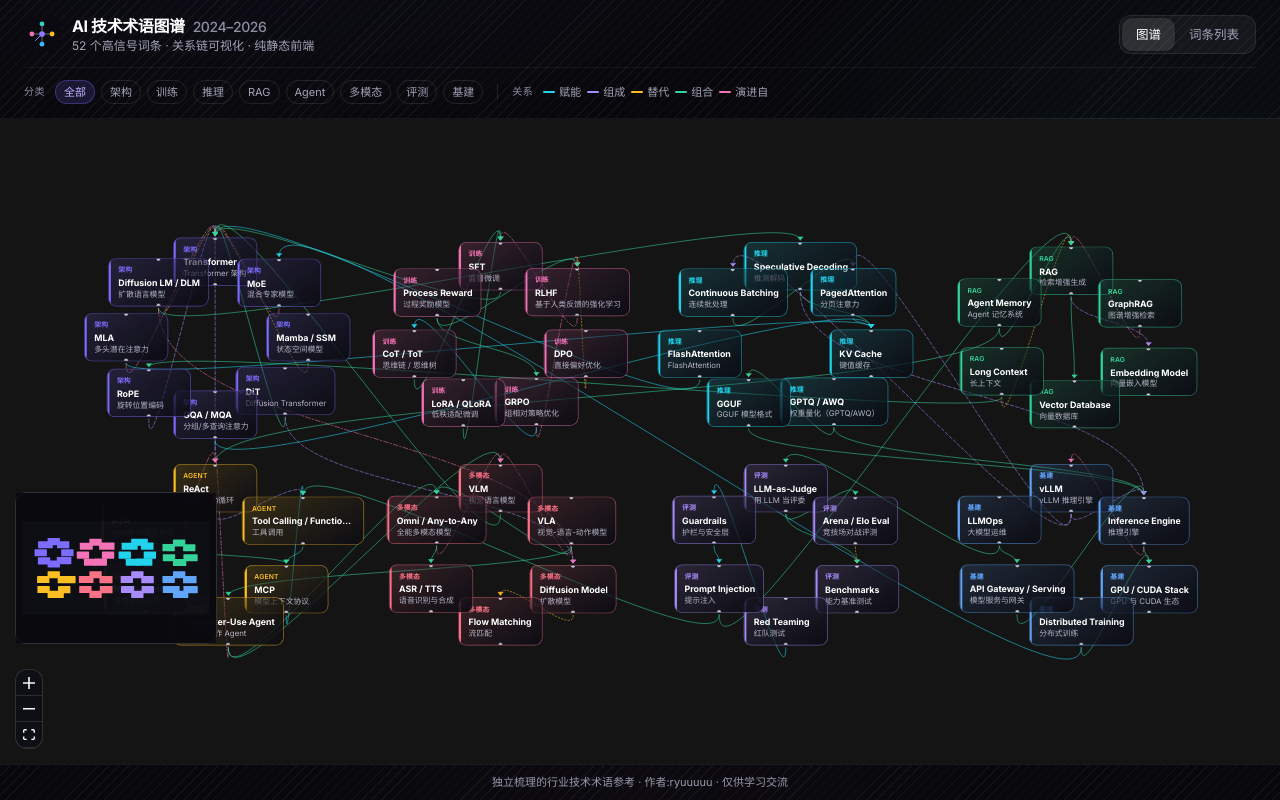
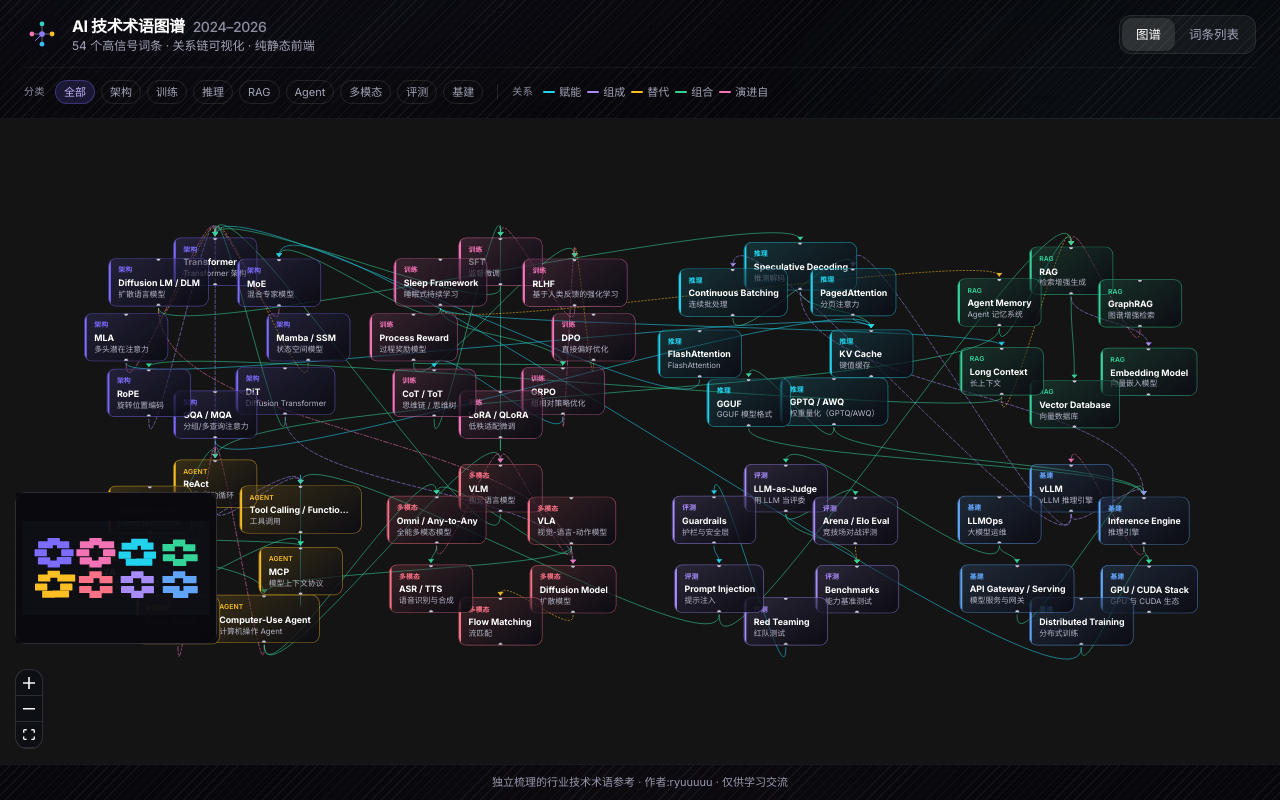
Before and after one commit to keepline/ai-tech-glossary, a React (Vite) app: page / in a window 1280 px wide. Built offline with nearby package versions, Linux system fonts and the light colour scheme.

Commit message:
feat: add Sleep Framework and Agent Harness glossary terms

```diff
--- a/src/data/terms.ts
+++ b/src/data/terms.ts
@@ -162,6 +162,18 @@ export const terms: Term[] = [
       '不只评估最终答案，还对推理中间步骤打分，提供更稠密的训练信号，缓解稀疏奖励下的探索困难。',
     whyItMatters:
       '对数学、代码等可分解任务尤为关键，是提升推理可靠性的重要对齐手段。',
+  },
+
+  {
+    id: 'sleep-framework',
+    en: 'Sleep Framework',
+    zh: '睡眠式持续学习',
+    category: '训练与对齐',
+    explanation:
+      'Google Research 提出的持续学习范式：在「清醒」阶段用短时记忆交互，在离线「睡眠」阶段做记忆巩固（向扩展的低秩 MoE 参数蒸馏）与「做梦」式自改进（随机专家合成数据 + RL 精炼），缓解灾难性遗忘并吸收新知识。',
+    whyItMatters:
+      '挑战「预训练后静态冻结」假设，把参数更新与上下文学习接到同一生命周期；2026-10-27 公开后迅速成为持续学习与长上下文参数化记忆的讨论焦点。',
+    yearHint: '2026',
   },
 
   // ── 推理与效率 ────────────────────────────────────────
@@ -363,6 +375,18 @@ export const terms: Term[] = [
     whyItMatters:
       '与 MCP 互补：MCP 侧重连工具与数据，A2A 侧重 Agent 彼此协作的标准化。',
     yearHint: '2025+',
+  },
+
+  {
+    id: 'agent-harness',
+    en: 'Agent Harness',
+    zh: 'Agent 运行时壳层',
+    category: 'Agent与工具',
+    explanation:
+      '围绕基础模型的执行脚手架：工具路由、状态/记忆、权限与安全哨兵、子 Agent 编排、校验与重试等运行时组件。模型负责推理，Harness 负责把推理落到可靠、可审计的多步执行。',
+    whyItMatters:
+      '2025–2026 业界共识「模型能力只是一半，另一半是 Harness」；Harness²、Work Agents 等近期工作把它推成独立技术层，与 MCP/A2A 共同构成 Agent 工程栈。',
+    yearHint: '2025–2026',
   },
 
   // ── 多模态 ────────────────────────────────────────────
@@ -579,6 +603,10 @@ export const edges: Edge[] = [
   { source: 'process-reward', target: 'rlhf', type: 'stacks-with' },
   { source: 'process-reward', target: 'grpo', type: 'stacks-with' },
   { source: 'grpo', target: 'cot', type: 'enables' },
+  { source: 'sleep-framework', target: 'moe', type: 'stacks-with' },
+  { source: 'sleep-framework', target: 'memory-agent', type: 'alternative-to' },
+  { source: 'sleep-framework', target: 'grpo', type: 'stacks-with' },
+  { source: 'sleep-framework', target: 'long-context', type: 'enables' },
 
   // 推理效率
   { source: 'paged-attention', target: 'kv-cache', type: 'enables' },
@@ -612,6 +640,11 @@ export const edges: Edge[] = [
   { source: 'a2a', target: 'multi-agent', type: 'enables' },
   { source: 'a2a', target: 'mcp', type: 'stacks-with' },
   { source: 'mcp', target: 'tool-calling', type: 'enables' },
+  { source: 'agent-harness', target: 'react-agent', type: 'stacks-with' },
+  { source: 'agent-harness', target: 'multi-agent', type: 'stacks-with' },
+  { source: 'agent-harness', target: 'tool-calling', type: 'part-of' },
+  { source: 'agent-harness', target: 'computer-use', type: 'stacks-with' },
+  { source: 'agent-harness', target: 'mcp', type: 'stacks-with' },
 
   // 多模态
   { source: 'vlm', target: 'transformer', type: 'stacks-with' },
```
